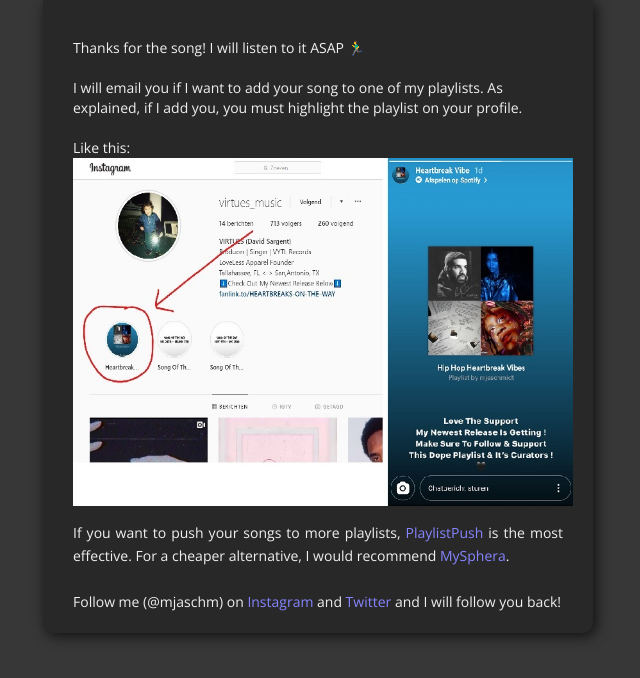
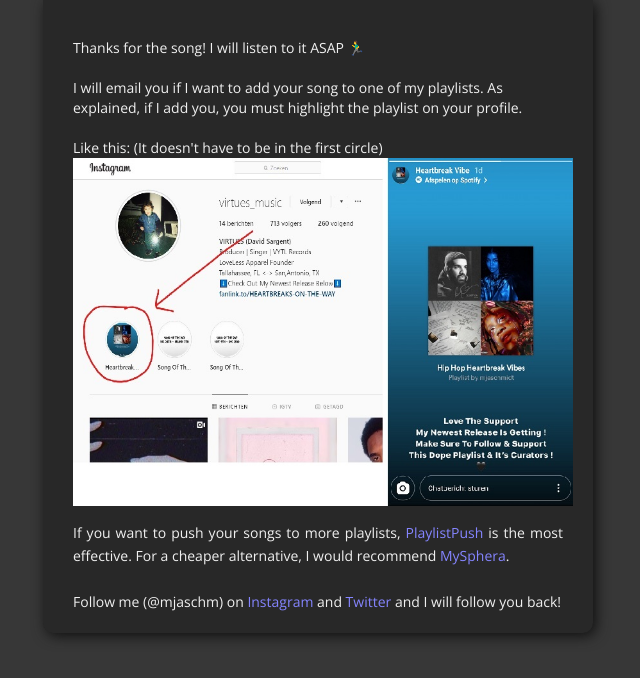
Before and after one commit to mjaschmidt/mjaschmidt.github.io, a plain HTML site: page thankyou.html in a window 1280 px wide. Shown: the whole page, without its empty margins (322-962 px from the left). Drawn offline with nearby package versions, Linux system fonts and the light colour scheme; a script that the page names is missing.

Commit message:
Update thankyou.html

```diff
--- a/thankyou.html
+++ b/thankyou.html
@@ -32,7 +32,7 @@
         Thanks for the song! I will listen to it ASAP 🏃‍♂️ <br>
         <br> I will email you if I want to add your song to one of my playlists. As explained, if I add you, you must highlight the playlist on your profile.
 <br><br>
-        Like this:
+        Like this: (It doesn't have to be in the first circle)
         <img src="/img2.jpg" width="500"></img>
 
         <!-- It may take a while before the song gets reviewed.  -->
```
